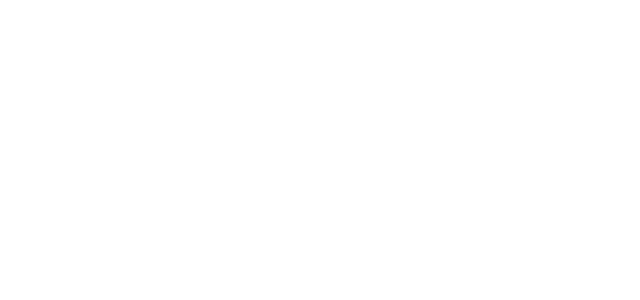
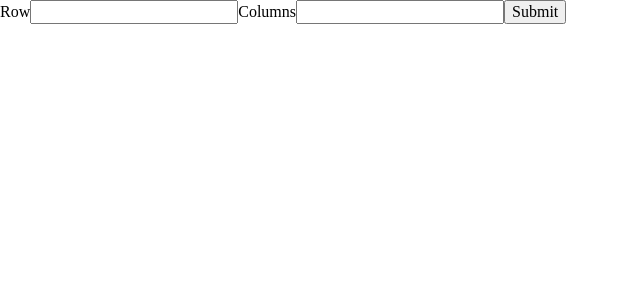
Before and after one commit to TymeeK/tabletop-website, a React (Create React App) app: page /gameboard in a window 1280 px wide. Before the commit this address had no page. Shown: the top 300 px of the page, without its empty margins (0-640 px from the left). Built offline with nearby package versions, Linux system fonts and the light colour scheme.

Commit message:
Added grid to gameboard

```diff
--- a/src/App.js
+++ b/src/App.js
@@ -4,6 +4,7 @@ import Login from './Components/Login';
 import Signup from './Components/Signup';
 import PropTypes from 'prop-types';
 import Homepage from './Components/Homepage';
+import Gameboard from './Components/Gameboard';
 
 function App() {
     return (
@@ -12,6 +13,7 @@ function App() {
                 <Route path='/' element={<Homepage />} />
                 <Route path='/login' element={<Login />} />
                 <Route path='/signup' element={<Signup />} />
+                <Route path='/gameboard' element={<Gameboard />} />
             </Routes>
         </Router>
     );
--- a/src/Components/Gameboard.js
+++ b/src/Components/Gameboard.js
@@ -0,0 +1,46 @@
+import React, { useState, useEffect } from 'react';
+import { GridContainer } from '../Styling/Gameboard.Style';
+
+function Gameboard() {
+    const [components, setComponents] = useState([]);
+    const [rows, setRows] = useState(0);
+    const [cols, setCols] = useState(0);
+    const [isSubmitted, setIsSubmitted] = useState(false);
+
+    function handleChange(event) {
+        event.preventDefault();
+        setComponents([]);
+        event.target.id === 'row'
+            ? setRows(event.target.value)
+            : setCols(event.target.value);
+    }
+    function onSubmit(event) {
+        event.preventDefault();
+        setComponents([]);
+        setIsSubmitted(true);
+
+        for (let i = 0; i < rows * cols; i++) {
+            setComponents(prevState => [
+                ...prevState,
+                <div key={i}>Hello</div>,
+            ]);
+        }
+    }
+
+    return (
+        <>
+            <form onSubmit={onSubmit}>
+                <label htmlFor='row'>Row</label>
+                <input type='text' id='row' onChange={handleChange} />
+                <label htmlFor='col'>Columns</label>
+                <input type='text' id='col' onChange={handleChange} />
+                <input type='submit' />
+            </form>
+            <GridContainer gridRow={rows} gridCol={cols}>
+                {isSubmitted ? components.map(item => item) : ''}
+            </GridContainer>
+        </>
+    );
+}
+
+export default Gameboard;
--- /dev/null
+++ b/src/Styling/Gameboard.Style.js
@@ -0,0 +1,14 @@
+import styled from 'styled-components';
+
+export const GridContainer = styled.div.attrs(props => ({
+    col: props.gridCol,
+    row: props.gridRow,
+}))`
+    display: grid;
+    height: 100vh;
+    width: 100vw;
+
+    grid-template-columns: repeat(${props => props.col}, 250px);
+    grid-template-rows: repeat(${props => props.row}, 250px);
+    color: ${props => props.color};
+`;
```
